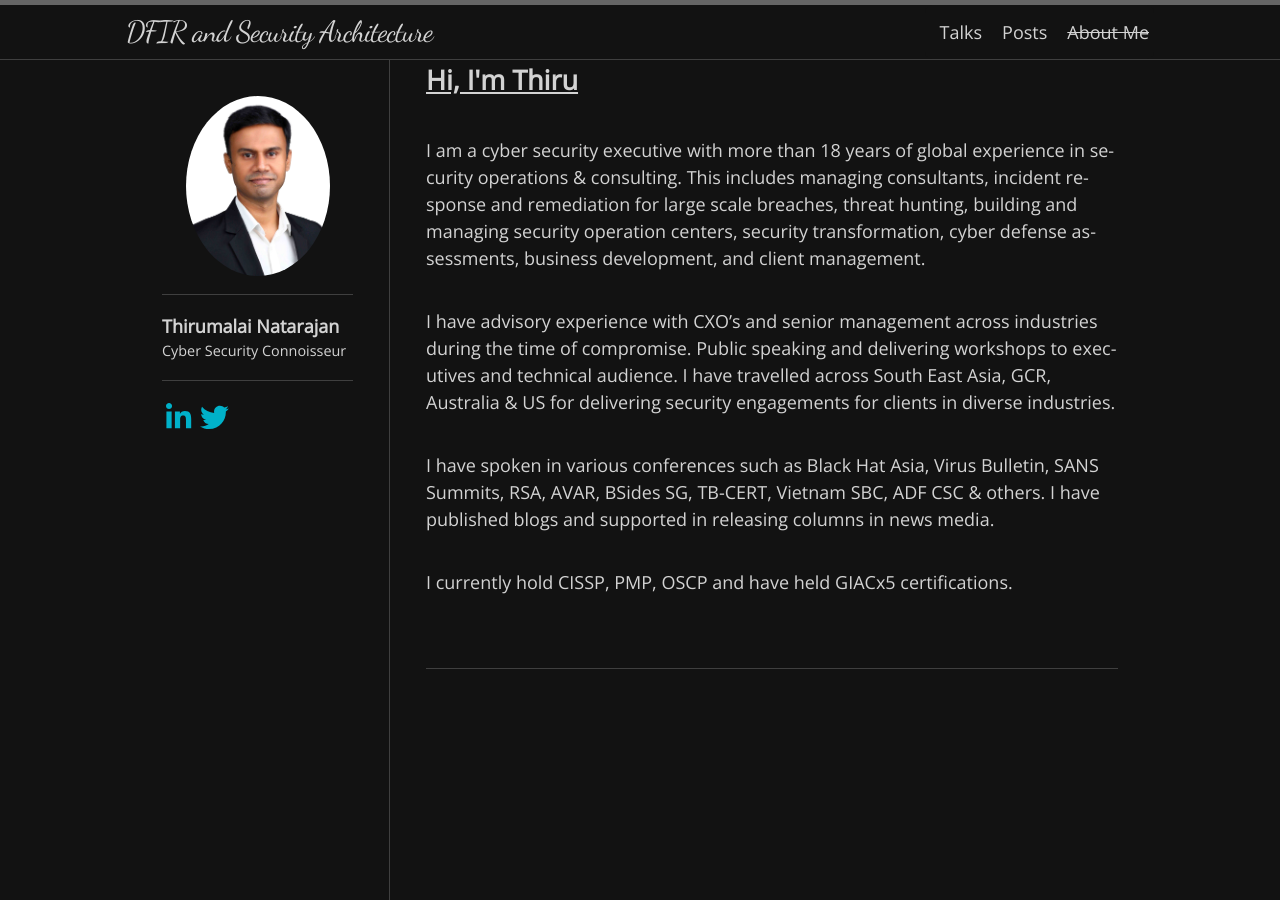
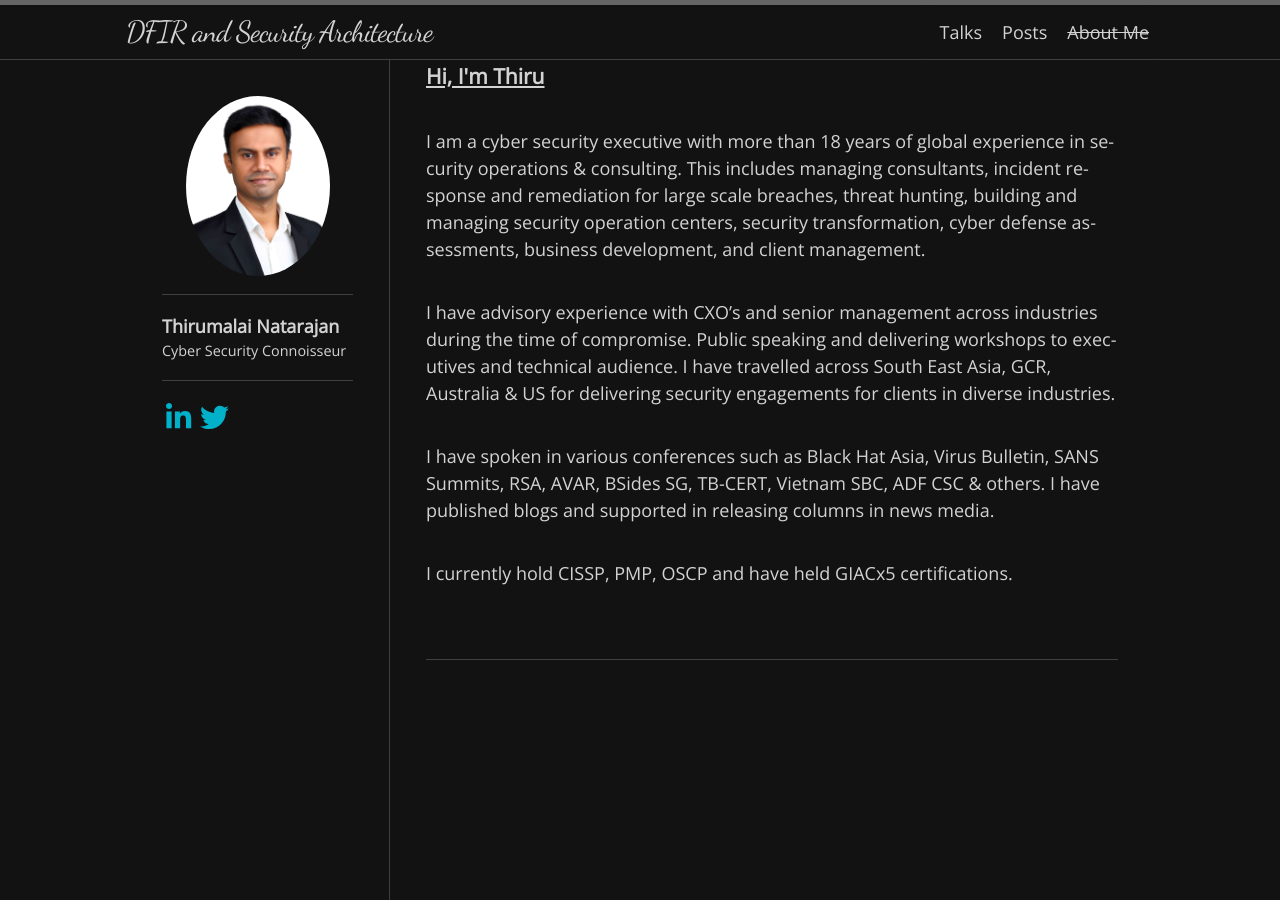
Before and after one commit to Th1ru-M/th1ru-m.github.io, a Jekyll site: the page built from AboutMe.md, in a window 1280 px wide. Built offline with Jekyll 4.4.1, drawn with Linux system fonts in a browser that asks for light colours; nearby versions of some CDN libraries; some web fonts are replaced.

```diff
--- a/AboutMe.md
+++ b/AboutMe.md
@@ -3,7 +3,7 @@ layout: default
 title:  "About Me"
 permalink: /AboutMe/
 ---
-## **<u>Hi, I'm Thiru</u>**
+### **<u>Hi, I'm Thiru</u>**
 
 I am a cyber security executive with more than 18 years of global experience in security operations & consulting. This includes managing consultants, incident response and remediation for large scale breaches, threat hunting, building and managing security operation centers, security transformation, cyber defense assessments, business development, and client management.
 
```
